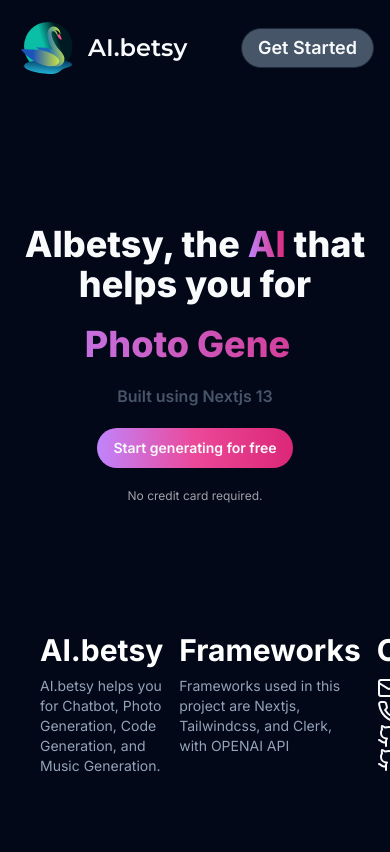
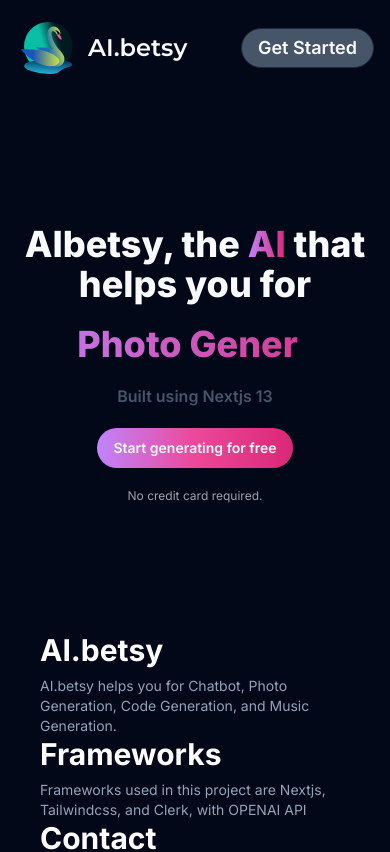
Before and after one commit to mybeby08/aiwebsite, a Next.js app: page / in a window 390 px wide. Shown: the top 852 px of the page. Built offline with nearby package versions, Linux system fonts and the light colour scheme; no server answers.

Commit message:
added responsivness to landing footer

```diff
--- a/components/landing/landingcontent.tsx
+++ b/components/landing/landingcontent.tsx
@@ -4,8 +4,8 @@
 import { constants } from "@/constants";
 const LandingContent = () => {
   return (
-    <footer className="px-10 pb-20 w-full">
-      <div className="grid sm:grid-cols-2 md:grid-cols-4 space-x-4">
+    <footer className="px-10 pb-20">
+      <div className="grid sm:grid-cols-2 md:grid-cols-4 sm:space-x-4">
         <div className="space-y-2">
           <h1 className="text-3xl font-bold text-white">AI.betsy</h1>
           <p className="text-sm text-slate-400">
@@ -20,10 +20,10 @@
             with OPENAI API
           </p>
         </div>
-        <div className="space-y-2 col-end-7 col-span-2">
+        <div className="space-y-2 sm:col-end-7 sm:col-span-2 md:col-span-1 md:col-end-5 lg:col-end-7 lg:col-span-2">
           <h1 className="text-3xl font-bold text-white">Contact</h1>
           <div className="flex flex-col gap-y-3 font-semibold">
-            <div className="grid sm:grid-cols-2 gap-x-5">
+            <div className="grid sm:grid-cols-2 md:grid-cols-1 lg:grid-cols-2 gap-x-5">
               <span className="flex">
                 <Mail className="mr-2" />
                 {constants.EMAIL}
```
